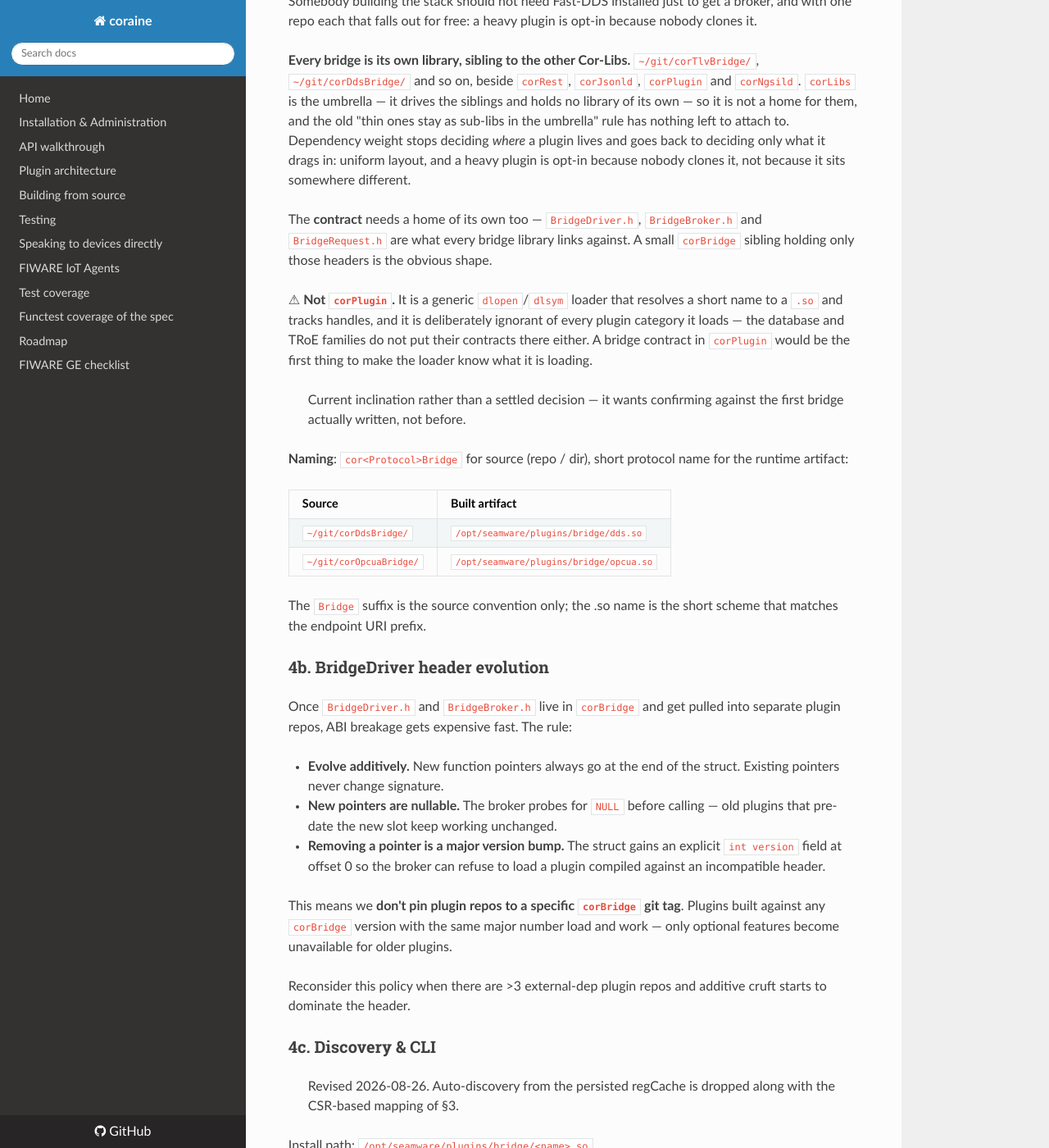
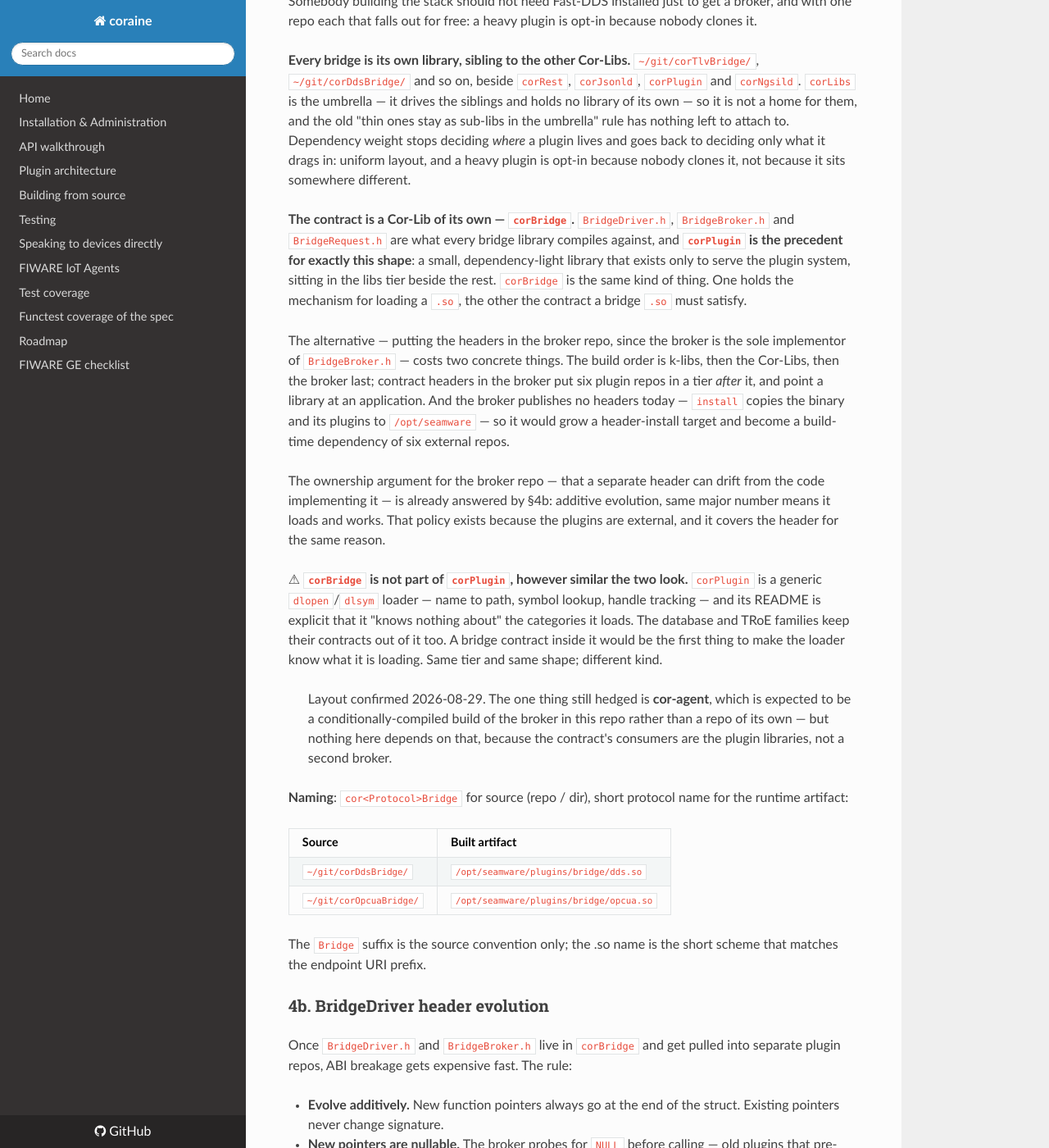
Before and after one commit to SEAMWARE/coraine, an MkDocs documentation site: the page built from doc/bridge-channels.md, in a window 1280 px wide and 1400 px high, scrolled down 17339 px. Shown: the whole window at 82% size. Built offline with MkDocs 1.6.1, drawn with Linux system fonts in a browser that asks for light colours; nearby versions of some CDN libraries; comment, search, counter and statistics services are not loaded.

Commit message:
doc: corBridge is a Cor-Lib, and corPlugin is the precedent for it
The contract headers could have gone in the broker repo — the broker is
the sole implementor of BridgeBroker.h, so it owns the contract in every
sense that matters. Two things say otherwise, both mechanical.

Build order is k-libs, then Cor-Libs, then the broker last. Contract
headers in the broker put six plugin repos in a tier after it and point
a library at an application. And the broker publishes no headers at all
today; install copies the binary and its plugins to /opt/seamware. It
would have to grow a header-install target and become a build-time
dependency of six external repos.

The drift argument that favoured the broker repo is already answered by
4b: additive evolution, same major number loads and works. That policy
exists because the plugins are external and it covers the header for the
same reason.

corPlugin is the precedent — a small dependency-light library that
exists only to serve the plugin system, in the libs tier. Same shape,
different kind: one is the mechanism for loading a .so, the other the
contract a bridge .so must satisfy, which is also why corBridge is not
part of corPlugin.

Records cor-agent as an expected conditionally-compiled build of this
broker rather than a repo of its own, and why nothing here depends on
that either way.

Co-Authored-By: Claude Opus 5 (1M context) <noreply@anthropic.com>

```diff
--- a/doc/bridge-channels.md
+++ b/doc/bridge-channels.md
@@ -877,19 +877,38 @@ to attach to. Dependency weight stops deciding *where* a plugin lives and goes
 back to deciding only what it drags in: uniform layout, and a heavy plugin is
 opt-in because nobody clones it, not because it sits somewhere different.
 
-The **contract** needs a home of its own too — `BridgeDriver.h`,
-`BridgeBroker.h` and `BridgeRequest.h` are what every bridge library links
-against. A small `corBridge` sibling holding only those headers is the obvious
-shape.
-
-⚠ **Not `corPlugin`.** It is a generic `dlopen`/`dlsym` loader that resolves a
-short name to a `.so` and tracks handles, and it is deliberately ignorant of
-every plugin category it loads — the database and TRoE families do not put
-their contracts there either. A bridge contract in `corPlugin` would be the
-first thing to make the loader know what it is loading.
-
-> Current inclination rather than a settled decision — it wants confirming
-> against the first bridge actually written, not before.
+**The contract is a Cor-Lib of its own — `corBridge`.** `BridgeDriver.h`,
+`BridgeBroker.h` and `BridgeRequest.h` are what every bridge library compiles
+against, and **`corPlugin` is the precedent for exactly this shape**: a small,
+dependency-light library that exists only to serve the plugin system, sitting
+in the libs tier beside the rest. `corBridge` is the same kind of thing. One
+holds the mechanism for loading a `.so`, the other the contract a bridge `.so`
+must satisfy.
+
+The alternative — putting the headers in the broker repo, since the broker is
+the sole implementor of `BridgeBroker.h` — costs two concrete things. The build
+order is k-libs, then the Cor-Libs, then the broker last; contract headers in
+the broker put six plugin repos in a tier *after* it, and point a library at an
+application. And the broker publishes no headers today — `install` copies the
+binary and its plugins to `/opt/seamware` — so it would grow a header-install
+target and become a build-time dependency of six external repos.
+
+The ownership argument for the broker repo — that a separate header can drift
+from the code implementing it — is already answered by §4b: additive evolution,
+same major number means it loads and works. That policy exists because the
+plugins are external, and it covers the header for the same reason.
+
+⚠ **`corBridge` is not part of `corPlugin`, however similar the two look.**
+`corPlugin` is a generic `dlopen`/`dlsym` loader — name to path, symbol lookup,
+handle tracking — and its README is explicit that it "knows nothing about" the
+categories it loads. The database and TRoE families keep their contracts out of
+it too. A bridge contract inside it would be the first thing to make the loader
+know what it is loading. Same tier and same shape; different kind.
+
+> Layout confirmed 2026-08-29. The one thing still hedged is **cor-agent**,
+> which is expected to be a conditionally-compiled build of the broker in this
+> repo rather than a repo of its own — but nothing here depends on that, because
+> the contract's consumers are the plugin libraries, not a second broker.
 
 **Naming**: `cor<Protocol>Bridge` for source (repo / dir), short protocol
 name for the runtime artifact:
```
